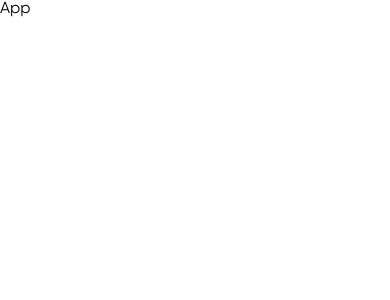
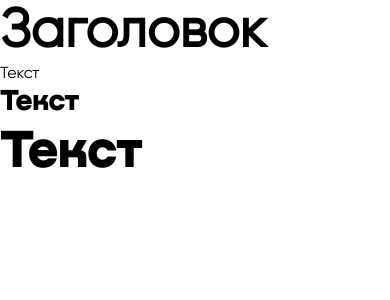
Before and after one commit to shtramvasov/friendlee-test, a React (Vite) app: page / in a window 390 px wide. Shown: the top 300 px of the page. Built offline with nearby package versions, Linux system fonts and the light colour scheme.

Commit message:
added breakpoints and typography

```diff
--- a/src/App.jsx
+++ b/src/App.jsx
@@ -1,5 +1,12 @@
 function App() {
-	return <main className='App'>App</main>
+	return (
+		<main className='App'>
+			<h1>Заголовок</h1>
+			<p>Текст</p>
+			<p className='text text--bold'>Текст</p>
+			<p className='text text--large'>Текст</p>
+		</main>
+	)
 }
 
 export default App
--- /dev/null
+++ b/src/assets/styles/_breakpoints.scss
@@ -0,0 +1,4 @@
+$sm: 320px;
+$md: 768px;
+$lg: 1120px;
+$xl: 1440px;
--- /dev/null
+++ b/src/assets/styles/_typography.scss
@@ -0,0 +1,35 @@
+h1 {
+	font-size: 3.375rem; // 54px
+}
+
+p,
+.text {
+	font-size: 1rem;
+
+	&.text--large {
+		font-family: 'Nekst-Black';
+		font-weight: 700;
+		font-size: 3.375rem; // 54px
+	}
+
+	&.text--bold {
+		font-family: 'Nekst-Black';
+		font-weight: 700;
+		font-size: 1.875rem; // 30px
+	}
+}
+@media (max-width: $sm) {
+	h1 {
+		font-size: 2.125rem; // 34px
+	}
+
+	p,
+	.text {
+		font-size: 0.875rem; // 14px
+
+		&.text--bold,
+		&.text--large {
+			font-size: 1.375rem; // 22px
+		}
+	}
+}
--- a/src/assets/styles/globals.scss
+++ b/src/assets/styles/globals.scss
@@ -1 +1,3 @@
-@import 'config'
+@import 'breakpoints';
+@import 'config';
+@import 'typography';
```
